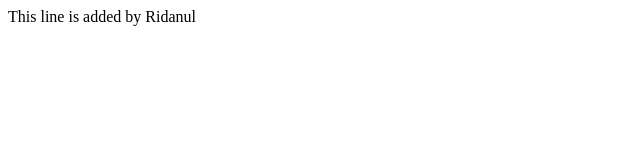
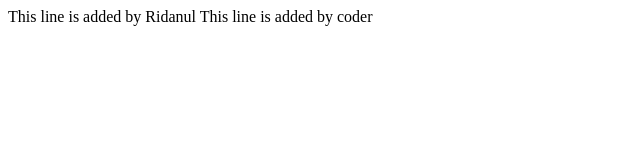
Before and after one commit to ridanul/demo, a plain HTML site: page index.html in a window 1280 px wide. Shown: the whole page, without its empty margins (0-640 px from the left). Drawn offline with Linux system fonts and the light colour scheme.

Commit message:
line 10 has been added by me

```diff
--- a/index.html
+++ b/index.html
@@ -7,5 +7,6 @@
 </head>
 <body>
         This line is added by Ridanul
+        This line is added by coder
 </body>
 </html>
```
